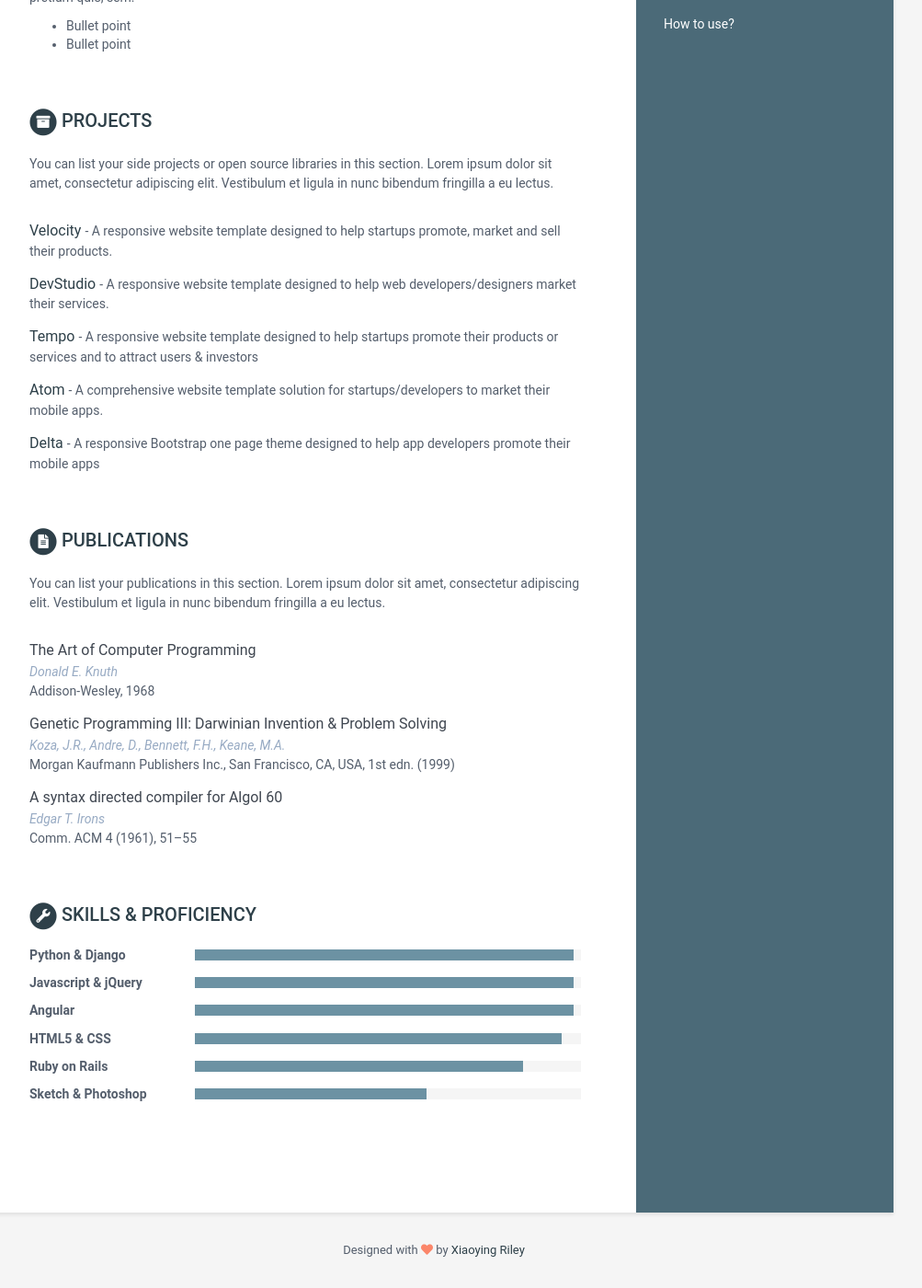
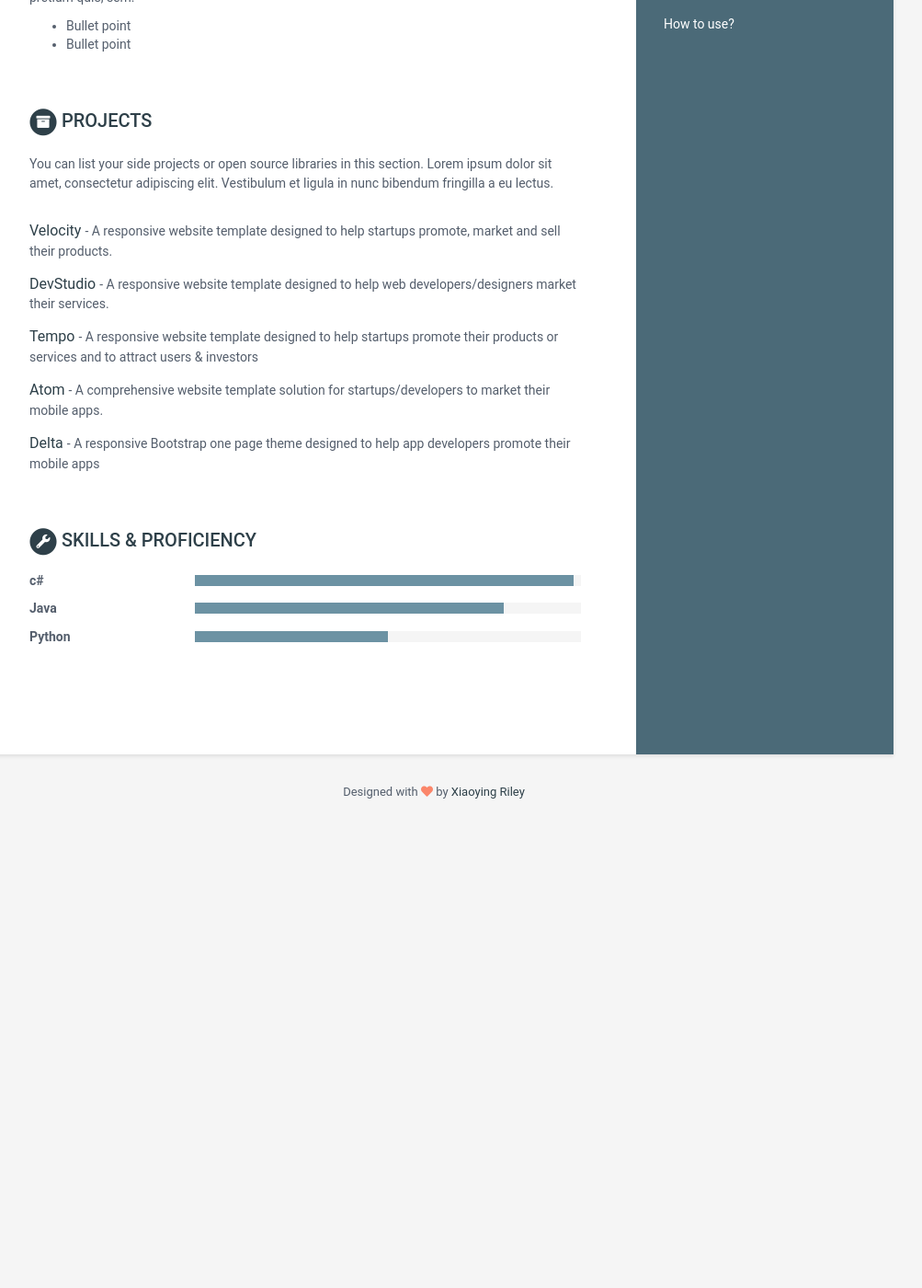
Before and after one commit to bizarim/bizarim.github.io, a Jekyll site: the page built from index.html, in a window 1280 px wide and 1400 px high, scrolled down 887 px. Shown: the whole window at 92% size, without its empty margins (168-1171 px from the left). Built offline with Jekyll 4.4.1, drawn with Linux system fonts in a browser that asks for light colours; after the commit the page ends 1789 px from its top, so only the background shows below that.

Commit message:
Update data.yml

```diff
--- a/_data/data.yml
+++ b/_data/data.yml
@@ -138,47 +138,19 @@ projects:
         link: "#"
         tagline: "A responsive Bootstrap one page theme designed to help app developers promote their mobile apps"
 
-publications:
-    title: Publications
-    intro: |
-      You can list your publications in this section. Lorem ipsum dolor sit
-      amet, consectetur adipiscing elit. Vestibulum et ligula in nunc
-      bibendum fringilla a eu lectus.
-
-    papers:
-      - title: The Art of Computer Programming
-        authors: Donald E. Knuth
-        conference: Addison-Wesley, 1968
-
-      - title: "Genetic Programming III: Darwinian Invention &amp; Problem Solving"
-        authors: Koza, J.R., Andre, D., Bennett, F.H., Keane, M.A.
-        conference: "Morgan Kaufmann Publishers Inc., San Francisco, CA, USA, 1st edn. (1999)"
-
-      - title: A syntax directed compiler for Algol 60
-        authors: Edgar T. Irons
-        conference: "Comm. ACM 4 (1961), 51–55"
 
 skills:
     title: Skills &amp; Proficiency
 
     toolset:
-      - name: Python & Django
+      - name: c#
         level: 98%
 
-      - name: Javascript & jQuery
-        level: 98%
+      - name: Java
+        level: 80%
 
-      - name: Angular
-        level: 98%
-
-      - name: HTML5 & CSS
-        level: 95%
-
-      - name: Ruby on Rails
-        level: 85%
-
-      - name: Sketch & Photoshop
-        level: 60%
+      - name: Python
+        level: 50%
 
 footer: >
     Designed with <i class="fas fa-heart"></i> by <a href="http://themes.3rdwavemedia.com" target="_blank" rel="nofollow">Xiaoying Riley</a>
```
